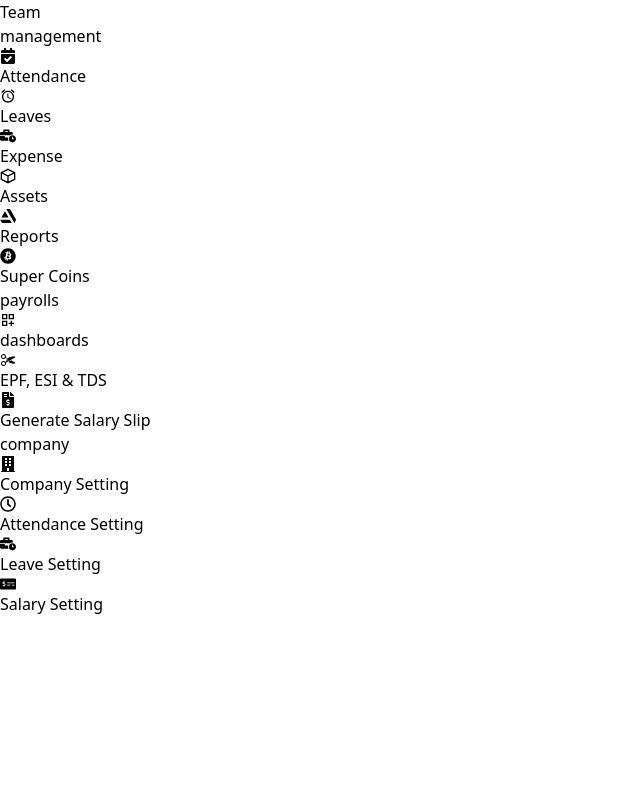
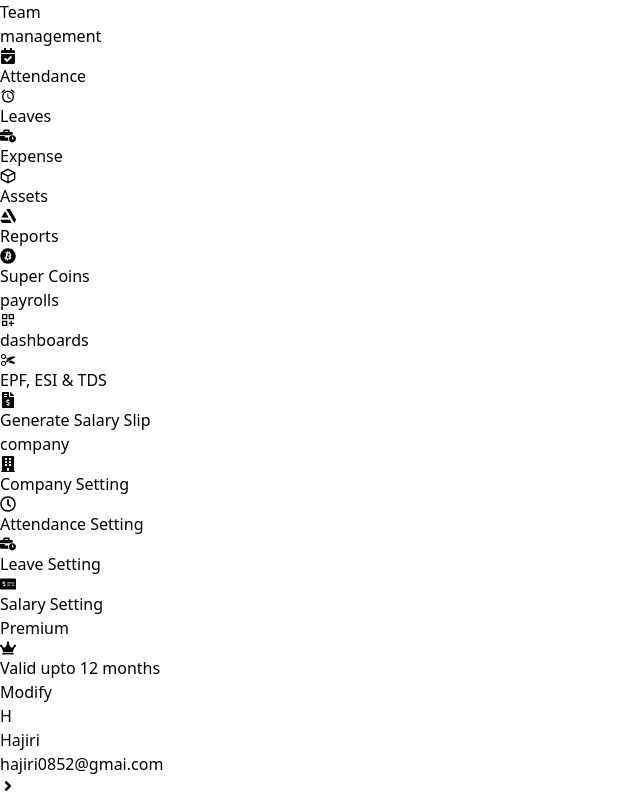
Before and after one commit to Its-me-ak/hajiri-dashboard, a React (Vite) app: page / in a window 1280 px wide. Shown: the part 203-1003 px from the top of the page, without its empty margins (0-640 px from the left). Before the commit the page ends 819 px from the top, so only its background shows below. Built offline with nearby package versions, Linux system fonts and the light colour scheme.

Commit message:
sidebar logout added

```diff
--- a/src/components/Sidebar.jsx
+++ b/src/components/Sidebar.jsx
@@ -1,7 +1,7 @@
 import { Link, NavLink } from "react-router-dom";
 import { MdOutlineCancel } from "react-icons/md";
 import { useDashboardContext } from "../context/DashboardContext";
-import { FaHome, FaUsers, FaUserPlus, FaCalendarCheck, FaBusinessTime, FaBitcoin, FaArtstation, FaFileInvoiceDollar, FaBuilding, FaRegClock, FaMoneyCheckAlt } from "react-icons/fa";
+import { FaHome, FaUsers, FaUserPlus, FaCalendarCheck, FaBusinessTime, FaBitcoin, FaArtstation, FaFileInvoiceDollar, FaBuilding, FaRegClock, FaMoneyCheckAlt, FaAngleRight, FaCrown } from "react-icons/fa";
 import { IoMdAlarm, } from "react-icons/io";
 import { GrCube } from "react-icons/gr";
 import { MdOutlineDashboardCustomize } from "react-icons/md";
@@ -113,19 +113,19 @@ const Sidebar = () => {
   const activeLink = 'flex items-center gap-2 pl-4 pt-3 pb-2.5 rounded-lg bg-[#e9eafd] text-[#6666f2]  text-md m-2';
   const normalLink = 'flex items-center gap-2 pl-4 pt-3 pb-2.5 rounded-lg text-md text-slate-600 hover:bg-[#e9eafd] hover:text-[#6666f2] m-2';
   return (
-    <div className="ml-3 h-screen md:overflow-hidden overflow-auto md:hover:overflow-auto pb-10">
+    <div className=" h-screen md:overflow-hidden overflow-auto md:hover:overflow-auto relative">
       {activeMenu && (
         <>
-          <div className="flex justify-between items-center">
+          <div className="flex justify-between ml-3 items-center">
             <Link
               to={"/"}
               onClick={handleSidebarClose}
-              className="items-center gap-1 ml-3 mt-4 flex text-xl font-bold tracking-tight text-slate-900"
+              className="items-center gap-3 ml-3 mt-4 flex text-xl font-bold tracking-tight text-slate-900"
             >
               <img src="assets/img/logo.jpg" alt="logo"
                 className="h-10 w-10"
               />
-              <span>Hajiri</span>
+              <span className="text-2xl">Hajiri</span>
             </Link>
             <button
               type="button"
@@ -135,7 +135,7 @@ const Sidebar = () => {
               <MdOutlineCancel />
             </button>
           </div>
-          <div className="mt-10">
+          <div className="mt-5">
             {links.map((link) => (
               <div key={link.title || Math.random()}>
                 <p className="text-gray-600 m-3 mt-4 font-bold text-[12px] uppercase">{link.title}</p>
@@ -154,6 +154,29 @@ const Sidebar = () => {
               </div>
             ))}
           </div>
+          <div className="w-full bg-[#f1f1fb] flex justify-between items-center flex-wrap sticky bottom-0 left-0 right-0">
+            <div className="p-2">
+              <span className="text-md text-slate-900 font-bold flex items-center gap-2">Premium
+                <FaCrown className="text-md text-yellow-600" />
+                </span>
+              <span className="text-xs text-slate-400">Valid upto 12 months</span>
+            </div>
+            <p className="px-3 text-slate-800 font-semibold">Modify</p>
+            <div className="bg-white w-full p-2 flex justify-between items-center">
+              <div className="flex gap-2 items-center">
+                <avatar className="h-10 w-10 bg-[#a4a1ed] rounded-full flex justify-center items-center">
+                  H
+                </avatar>
+                <div>
+                  <h3 className="text-sm font-semibold text-slate-800">Hajiri</h3>
+                  <p className="text-xs text-slate-500">hajiri0852@gmai.com</p>
+                </div>
+              </div>
+              <button>
+                <FaAngleRight />
+              </button>
+            </div>
+          </div>
         </>
       )}
     </div>
```
